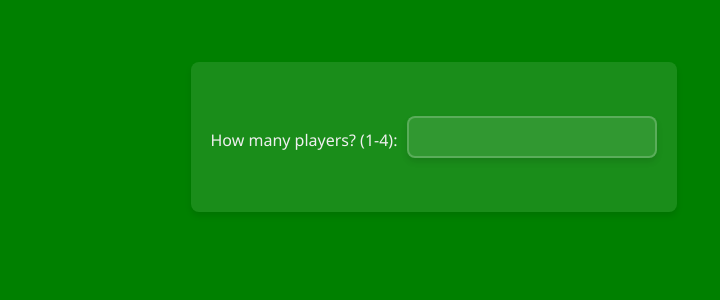
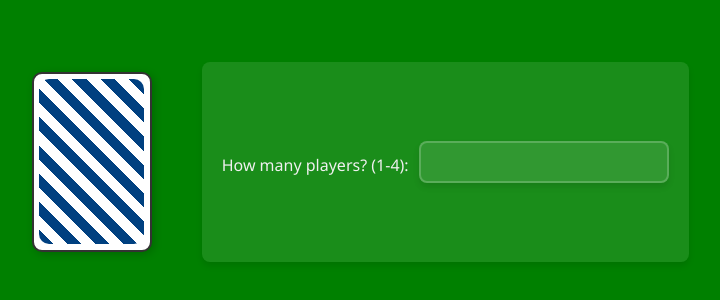
Before and after one commit to Barneygray/EY-coding-masterclass, a plain HTML site: page Week2/BlackJackProj/BlackJack.html in a window 1280 px wide. Shown: the part 138-438 px from the top of the page, without its empty margins (206-926 px from the left). Drawn offline with Linux system fonts and the light colour scheme.

Commit message:
few fixes

```diff
--- a/Week2/BlackJackProj/BlackJack.css
+++ b/Week2/BlackJackProj/BlackJack.css
@@ -20,11 +20,17 @@
     align-items: center;
 }
 
+.deck{
+    grid-area: deck;
+    height: 200px;
+    width: 120px;
+}
+
 
 .action-prompt-box {
     grid-area: prompt;
     max-width: 900px;
-    height: 150px;
+    height: 200px;
     display: flex;
     justify-content: center;
     align-items: center;
@@ -61,7 +67,7 @@
     grid-template-areas:
     ". . . . . ."
     "dealer dealer dealer dealer dealer dealer"
-    ". . prompt prompt . ."
+    ". deck prompt prompt . ."
     "players players players players players players";
     width: 800px;
     height: 600px;
--- a/Week2/BlackJackProj/BlackJack.html
+++ b/Week2/BlackJackProj/BlackJack.html
@@ -12,6 +12,14 @@
         <div class = "dealers-hand" id="dealers-hand">
 
         </div>
+        <!-- Deck -->
+         <div class = "deck">
+            <div class="red-card">
+                <div class="card-back">
+
+                </div>
+            </div>
+         </div>
         <!-- Action Prompt Box -->
          <div class = "action-prompt-box">
 
--- a/Week2/BlackJackProj/BlackJackOOPUI.js
+++ b/Week2/BlackJackProj/BlackJackOOPUI.js
@@ -224,6 +224,7 @@
         actionPromptBox.innerHTML = ""
         actionPromptBox.appendChild(promptText)
         actionPromptBox.appendChild(inputBox)
+        inputBox.focus();
 
         return new Promise((resolve) => {
             inputBox.addEventListener("keydown", (e) => {
@@ -254,9 +255,11 @@
         inputBox.className = "input-box"
         inputBox.type = "text"
 
+
         actionPromptBox.innerHTML = ""
         actionPromptBox.appendChild(promptText)
         actionPromptBox.appendChild(inputBox)
+        inputBox.focus();
 
         return new Promise((resolve) => {
             inputBox.addEventListener("keydown", (e) => {
```
